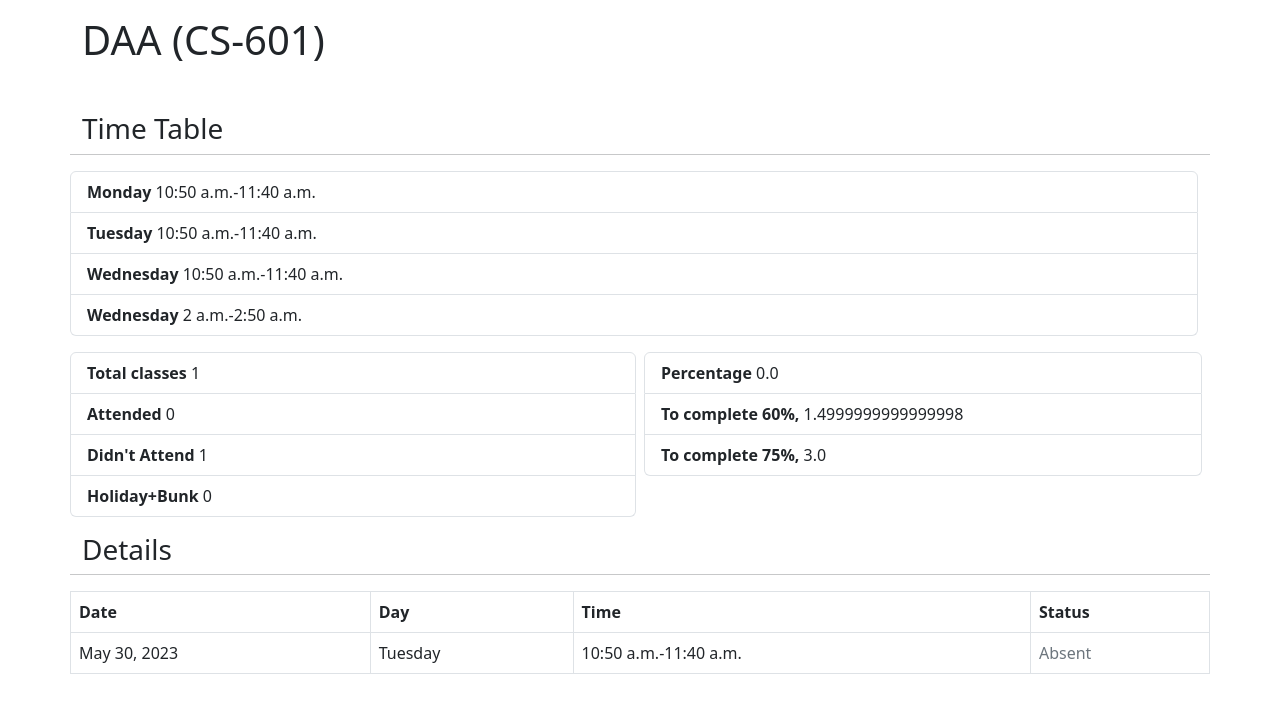
After one commit to alwenpy/attendanceapp, a Django app: page /report/5 in a window 1280 px wide. The commit adds this page. Shown: the top 713 px of the page. Run offline with Django 4.2, Linux system fonts and the light colour scheme; data comes from the database, SQL or seed files in the repository; both versions use the stored data as it was after the commit.

Commit message:
changes 2

```diff
--- /dev/null
+++ b/app/templates/report.html
@@ -0,0 +1,95 @@
+{% extends "base.html" %}
+{% block title %} Report {% endblock %}
+{% block body %}
+
+<div class="container mt-3">
+    <h1>{{subject.name}} ({{subject.subject_code}})</h1>
+
+    <div class="row mt-5">
+        <h3>Time Table</h3>
+        <hr>
+        <ul class="list-group">
+            {% for tt in time_table %}
+            <li class="list-group-item">
+                <span class="fw-bold">{{tt.day.name}}</span> {{tt.time_slot.start_time}}-{{tt.time_slot.end_time}}
+            </li>
+            {% endfor %}
+        </table>
+    </div>
+    {% if total > 0 %}
+    <div class="row mt-3">
+        <div class="col-6 p-0 pe-1">
+            <ul class="list-group">
+                <li class="list-group-item">
+                    <span class="fw-bold">Total classes</span> {{total}}
+                </li>
+                <li class="list-group-item">
+                    <span class="fw-bold">Attended</span> {{present}}
+                </li>
+                <li class="list-group-item">
+                    <span class="fw-bold">Didn't Attend</span> {{absent}}
+                </li>
+                <li class="list-group-item">
+                    <span class="fw-bold">Holiday+Bunk</span> {{holiday}}
+                </li>
+            </ul>
+        </div>
+        <div class="col-6 p-0 ps-1 pe-2">
+            <ul class="list-group">
+                <li class="list-group-item">
+                    <span class="fw-bold">Percentage</span> {{percentage}}
+                </li>
+                <li class="list-group-item">
+                    <span class="fw-bold">To complete 60%, </span> {{to_60}}
+                </li>
+                <li class="list-group-item">
+                    <span class="fw-bold">To complete 75%, </span> {{to_75}}
+                </li>
+            </ul>
+        </div>
+    </div>
+
+    <div class="row mt-3">
+        <h3>Details</h3>
+        <hr>
+        <table class="table table-bordered">
+            <thead>
+                <tr>
+                    <th>Date</th>
+                    <th>Day</th>
+                    <th>Time</th>
+                    <th>Status</th>
+                </tr>
+            </thead>
+            <tbody>
+                {% for a in attendances %}
+                <tr>
+                    <td>
+                        {{a.date}}
+                    </td>
+                    <td>
+                        {{a.timetable.day.name}}
+                    </td>
+                    <td>
+                        {{a.timetable.time_slot.start_time}}-{{a.timetable.time_slot.end_time}}
+                    </td>
+                    <td>
+                        {% if a.status_id == 1 %}
+                        <span class="text-success">Present</span>
+                        {% elif a.status_id == 2 %}
+                        <span class="text-secondary">Absent</span>
+                        {% elif a.status_id == 3 %}
+                        <span class="text-danger">Holiday</span>
+                        {% endif %}
+                    </td>
+                </tr>
+                {% endfor %}
+            </tbody>
+        </table>
+    </div>
+    {% else %}
+    <h2 class=" mt-3 text-center">No classes until now !</h2>
+    {% endif %}
+</div>
+
+{% endblock %}
--- a/app/urls.py
+++ b/app/urls.py
@@ -7,4 +7,7 @@ urlpatterns = [
     path("", views.index, name="homepage"),
     path("add-subject", views.add_subject, name="add_subject"),
     path("time-table", views.time_table, name="timetable"),
+    path("holiday", views.holiday, name="holiday"),
+    path("mark-attendance", views.mark_attendance_ajax, name="mark_attendance_ajax"),
+    path("report/<subject_id>", views.report, name="attendance"),
 ]
--- a/app/views.py
+++ b/app/views.py
@@ -3,20 +3,34 @@ from django.views.decorators.csrf import csrf_exempt
 from . models import *
 import datetime
 import json
+import pytz
 
+IST = pytz.timezone('Asia/Kolkata')
+weekday = datetime.date.today().weekday()
+# weekday returns 0 for Monday and 6 for Sunday
+# We have 1 as Monday and 7 as Sunday in database
+# So, we do this
+weekday = weekday+1
 
 def index(request):
     sub = Subject.objects.all()
-    weekday = datetime.date.today().weekday()
-    # weekday returns 0 for Monday and 6 for Sunday
-    # We have 1 as Monday and 7 as Sunday in database
-    # So, we do this
-    weekday = weekday+1
+
     # Change this to only for student's subjects
     time_table = Timetable.objects.filter(day_id=weekday).all()
+    attendances = Attendance.objects.filter(date=datetime.date.today()).all()
+    marked = [a.timetable.id for a in attendances]
+    holiday_avl = True
+    if len(marked) >0:
+        holiday_avl = False
+    for t in time_table:
+        if t.id in marked:
+            t.marked = True
+            t.status = Attendance.objects.get(date=datetime.date.today(), timetable_id=t.id).status
+        else:
+            t.marked = False
 
 
-    context = { "sub_list": sub, "today": datetime.date.today().strftime("%A, %d %B %Y"), "time_table" : time_table}
+    context = { "sub_list": sub, "today": datetime.date.today().strftime("%A, %d %B %Y"), "time_table" : time_table, "holiday_avl": holiday_avl}
     return render(request,"index.html" , context=context)
 
 
@@ -56,3 +70,55 @@ def time_table(request):
     slots = TimeSlot.objects.all()
     context = {"sub": sub, "days": days, "slots" : slots}
     return render(request, "time-table.html", context=context)
+
+
+def holiday(request):
+    tt = Timetable.objects.filter(day_id=weekday).all()
+    for t in tt:
+        Attendance.objects.create(
+            date=datetime.date.today(),
+            timetable_id=t.id,
+            status_id=3 # 3 is for holiday
+        )
+    return redirect("/")
+
+@csrf_exempt
+def mark_attendance_ajax(request):
+    if request.method == "POST":
+        data = json.loads(request.body)
+
+        Attendance.objects.create(
+            date=datetime.date.today(),
+            timetable_id=data['tt_id'],
+            status_id=data['status']
+        )
+        return HttpResponse(status=200)
+    return HttpResponse(status=400)
+
+def report(request, subject_id):
+    subject = Subject.objects.get(id=subject_id)
+    time_table = Timetable.objects.filter(sid_id=subject_id).all()
+
+    attendances = Attendance.objects.filter(timetable__in=time_table).all()
+    total=0
+    present=0
+    absent=0
+    holiday=0
+    percentage = 0
+    to_75 = 0
+    to_60 = 0
+    for a in attendances:
+        total+=1
+        if a.status_id==1:
+            present+=1
+        elif a.status_id==2:
+            absent+=1
+        elif a.status_id==3:
+            holiday+=1
+    if total>0:
+        percentage = (present/total)*100
+        percentage = round(percentage, 2)
+        to_75 = (0.75*total - present)/0.25
+        to_60 = (0.60*total - present)/0.40
+    context = {"attendances" : attendances,"subject":subject, "time_table":time_table, "to_75": to_75, "to_60": to_60, "total": total, "present": present, "absent": absent, "holiday": holiday, "percentage": percentage}
+    return render(request, "report.html", context=context)
```
Also changed, not shown: app/templates/add-sub.html (+23 -14 lines), app/templates/index.html (+47 -2 lines), db.sqlite3.
